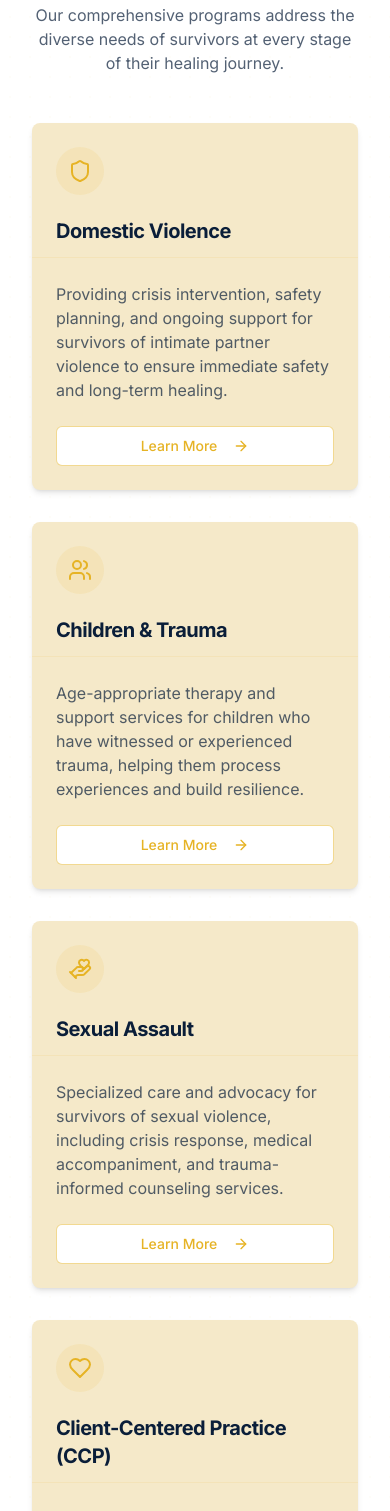
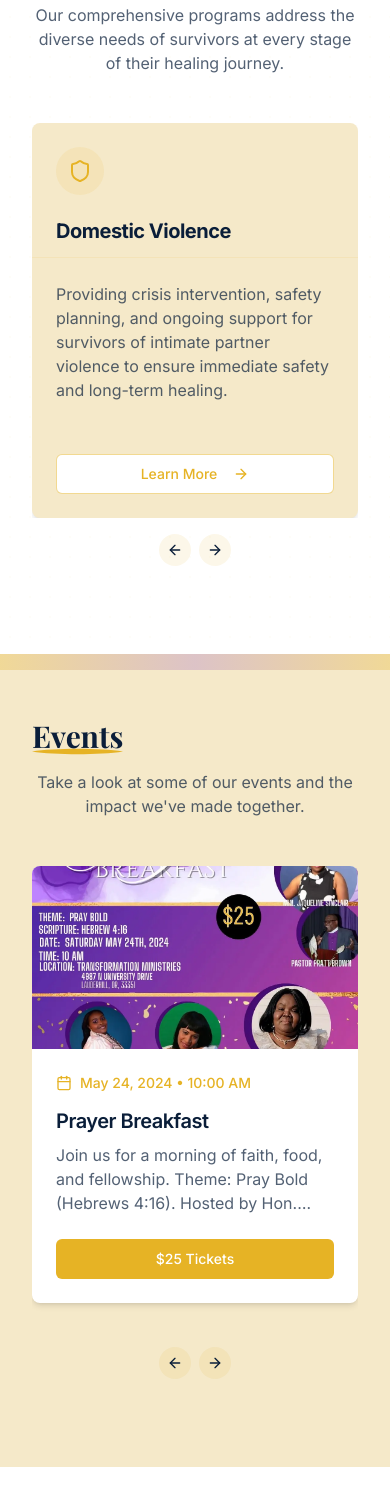
Before and after one commit to RDJ00/tr-inc, a Next.js app: page / in a window 390 px wide. Shown: the part 2260-3771 px from the top of the page. Built offline with nearby package versions, Linux system fonts and the light colour scheme.

Commit message:
Implement mobile responsive carousels for What We Do and Events sections, optimize volunteer section

```diff
--- a/app/page.tsx
+++ b/app/page.tsx
@@ -14,6 +14,13 @@ import { motion } from "framer-motion"
 import { ProjectCard } from "@/components/project-card"
 import { FormEvent, useState } from "react"
 import { VolunteerModal } from "@/components/volunteer-modal"
+import {
+  Carousel,
+  CarouselContent,
+  CarouselItem,
+  CarouselNext,
+  CarouselPrevious
+} from "@/components/ui/carousel"
 
 export default function Home() {
   const [formSubmitted, setFormSubmitted] = useState(false);
@@ -234,7 +241,98 @@ export default function Home() {
             <p className="text-center text-navy/70 max-w-2xl mx-auto mb-12">
               Our comprehensive programs address the diverse needs of survivors at every stage of their healing journey.
             </p>
-            <div className="grid sm:grid-cols-2 lg:grid-cols-3 gap-8">
+
+            {/* Mobile view carousel (visible only on small screens) */}
+            <div className="block sm:hidden mb-6 relative">
+              <Carousel
+                opts={{
+                  align: "start",
+                  loop: true,
+                }}
+              >
+                <CarouselContent>
+                  {[
+                    {
+                      title: "Domestic Violence",
+                      description:
+                        "Providing crisis intervention, safety planning, and ongoing support for survivors of intimate partner violence to ensure immediate safety and long-term healing.",
+                      icon: <Shield className="h-6 w-6 text-gold" />,
+                      link: "/domestic-violence",
+                      delay: 0.1
+                    },
+                    {
+                      title: "Children & Trauma",
+                      description:
+                        "Age-appropriate therapy and support services for children who have witnessed or experienced trauma, helping them process experiences and build resilience.",
+                      icon: <Users className="h-6 w-6 text-gold" />,
+                      link: "/children-trauma",
+                      delay: 0.2
+                    },
+                    {
+                      title: "Sexual Assault",
+                      description:
+                        "Specialized care and advocacy for survivors of sexual violence, including crisis response, medical accompaniment, and trauma-informed counseling services.",
+                      icon: <HandHeart className="h-6 w-6 text-gold" />,
+                      link: "/sexual-assault",
+                      delay: 0.3
+                    },
+                    {
+                      title: "Client-Centered Practice (CCP)",
+                      description:
+                        "Individualized support plans that honor each survivor's unique needs, choices, and healing journey, ensuring every person feels heard, valued, and empowered.",
+                      icon: <Heart className="h-6 w-6 text-gold" />,
+                      link: "/client-centered-practice",
+                      delay: 0.4
+                    },
+                    {
+                      title: "Awareness & Action",
+                      description:
+                        "Community education and prevention programs aimed at ending the cycle of violence through increased awareness, bystander intervention, and systemic change.",
+                      icon: <Megaphone className="h-6 w-6 text-gold" />,
+                      link: "/awareness-and-action",
+                      delay: 0.5
+                    },
+                  ].map((program, index) => (
+                    <CarouselItem key={index} className="md:basis-1/2 lg:basis-1/3">
+                      <Card
+                        className="border-none shadow-md overflow-hidden hover:shadow-xl transition-all duration-300 hover:-translate-y-2 bg-tan-light h-full flex flex-col"
+                      >
+                        <CardHeader className="pb-3 border-b border-gold/10">
+                          <div className="w-12 h-12 rounded-full bg-gold/10 flex items-center justify-center mb-4">
+                            {program.icon}
+                          </div>
+                          <CardTitle className="text-xl text-navy font-bold">{program.title}</CardTitle>
+                        </CardHeader>
+                        <CardContent className="py-6 flex-grow">
+                          <p className="text-navy/70">{program.description}</p>
+                        </CardContent>
+                        <CardFooter className="pt-0">
+                          <Button
+                            variant="outline"
+                            className="w-full border-gold/50 text-gold hover:bg-gold hover:text-white hover:border-gold transition-all duration-300"
+                            asChild
+                          >
+                            <Link
+                              href={program.link}
+                              className="flex items-center justify-center"
+                            >
+                              Learn More <ArrowRight className="ml-2 h-4 w-4 transition-transform group-hover:translate-x-1" />
+                            </Link>
+                          </Button>
+                        </CardFooter>
+                      </Card>
+                    </CarouselItem>
+                  ))}
+                </CarouselContent>
+                <div className="flex justify-center mt-4">
+                  <CarouselPrevious className="relative -left-0 top-0 translate-y-0 bg-gold/10 hover:bg-gold/20 border-0 text-navy static mr-2" />
+                  <CarouselNext className="relative -right-0 top-0 translate-y-0 bg-gold/10 hover:bg-gold/20 border-0 text-navy static" />
+                </div>
+              </Carousel>
+            </div>
+
+            {/* Desktop view grid (hidden on small screens) */}
+            <div className="hidden sm:grid sm:grid-cols-2 lg:grid-cols-3 gap-8">
               {[
                 {
                   title: "Domestic Violence",
@@ -331,7 +429,65 @@ export default function Home() {
             <p className="text-center text-navy/70 max-w-2xl mx-auto mb-12">
               Take a look at some of our events and the impact we've made together.
             </p>
-            <div className="grid grid-cols-1 sm:grid-cols-2 lg:grid-cols-3 gap-6">
+
+            {/* Mobile Events Carousel */}
+            <div className="block sm:hidden mb-6">
+              <Carousel
+                opts={{
+                  align: "center",
+                  loop: true,
+                }}
+              >
+                <CarouselContent>
+                  {[
+                    {
+                      title: "Prayer Breakfast",
+                      description: "Join us for a morning of faith, food, and fellowship. Theme: Pray Bold (Hebrews 4:16). Hosted by Hon. Jaqueline Sinclaire & Pastor Pratt Brown, with Apostle Dr. K. Lyle, Prophetess Sausha McDonald, and Guest Speaker Apostle Margaret Thompson. $25 entry. Location: Transformation Ministries, 4987 N University Drive, Lauderhill, FL 33351.",
+                      image: "/events/webp/prayer-breakfast-flyer.webp",
+                      date: "May 24, 2024",
+                      time: "10:00 AM",
+                      buttonText: "$25 Tickets",
+                      buttonLink: "#",
+                    },
+                    {
+                      title: "Touch & Restored 6th Anniversary: Broken But Not Beyond Repair",
+                      description: "Touch & Restored 6th Anniversary: 'Broken But Not Beyond Repair' Women Empowerment Conference. Join host Jacqueline Sinclair, Apostle Margaret Thompson, Rev. Maria Hinds, Lady Yvonne Shirley, Pastor K. Lyle, and Evangelist Marcia Baker for an inspiring celebration of healing and empowerment. Romans 8:28.",
+                      image: "/events/webp/touch-and-restored-flyer.webp",
+                      date: "January 24, 2025",
+                      buttonText: "Event Details",
+                      buttonLink: "#",
+                    },
+                    {
+                      title: "Ladies in HAT Back to School Fundraiser",
+                      description: "Our elegant fundraising event featured a fashion show, raffles, and prizes for best hats, bringing the community together to support children affected by domestic violence. Attendees enjoyed an afternoon of style and philanthropy, with all proceeds providing essential school supplies and resources to help children start the academic year with confidence and the tools needed to succeed.",
+                      image: "/events/webp/ladies-in-hat-flyer.webp",
+                      date: "August 3, 2024",
+                      buttonText: "Event Details",
+                      buttonLink: "#",
+                    },
+                  ].map((event, index) => (
+                    <CarouselItem key={index} className="basis-full">
+                      <ProjectCard
+                        title={event.title}
+                        description={event.description}
+                        image={event.image}
+                        date={event.date}
+                        time={event.time}
+                        buttonText={event.buttonText}
+                        buttonLink={event.buttonLink}
+                      />
+                    </CarouselItem>
+                  ))}
+                </CarouselContent>
+                <div className="flex justify-center mt-4">
+                  <CarouselPrevious className="relative -left-0 top-0 translate-y-0 bg-gold/10 hover:bg-gold/20 border-0 text-navy static mr-2" />
+                  <CarouselNext className="relative -right-0 top-0 translate-y-0 bg-gold/10 hover:bg-gold/20 border-0 text-navy static" />
+                </div>
+              </Carousel>
+            </div>
+
+            {/* Desktop Events Grid */}
+            <div className="hidden sm:grid sm:grid-cols-2 lg:grid-cols-3 gap-6">
               {[
                 {
                   title: "Prayer Breakfast",
--- a/components/volunteer-cta.tsx
+++ b/components/volunteer-cta.tsx
@@ -51,39 +51,39 @@ export function VolunteerCTA() {
   ]
 
   return (
-    <div className="bg-tan p-8 md:p-12 rounded-xl shadow-lg relative overflow-hidden">
+    <div className="bg-tan p-4 md:p-8 lg:p-12 rounded-xl shadow-lg relative overflow-hidden">
       {/* Decorative elements */}
       <div className="absolute top-0 right-0 w-40 h-40 bg-purple/10 rounded-full -translate-y-1/2 translate-x-1/2"></div>
       <div className="absolute bottom-0 left-0 w-60 h-60 bg-gold/10 rounded-full translate-y-1/2 -translate-x-1/2"></div>
 
       <div className="relative z-10 max-w-5xl mx-auto">
-        <div className="text-center mb-10">
-          <h2 className="text-3xl font-bold mb-4 text-navy relative inline-block brush-stroke">
+        <div className="text-center mb-6 md:mb-10">
+          <h2 className="text-2xl md:text-3xl font-bold mb-2 md:mb-4 text-navy relative inline-block brush-stroke">
             Join Our Volunteer Team
           </h2>
-          <p className="text-navy/70 max-w-2xl mx-auto">
+          <p className="text-sm md:text-base text-navy/70 max-w-2xl mx-auto">
             Our volunteers are the heart of our organization. We offer a variety of volunteer opportunities that match
             different skills, interests, and availability.
           </p>
         </div>
 
-        <div className="grid md:grid-cols-5 gap-8">
-          <div className="md:col-span-2">
-            <div className="relative h-full rounded-lg overflow-hidden shadow-md">
+        <div className="grid md:grid-cols-5 gap-4 md:gap-8">
+          <div className="md:col-span-2 order-2 md:order-1">
+            <div className="relative h-[200px] md:h-full rounded-lg overflow-hidden shadow-md">
               <Image
-                src="/placeholder.svg?height=600&width=400"
+                src="/webp/volunteer.webp"
                 alt="Volunteers working together"
                 fill
                 className="object-cover"
               />
               <div className="absolute inset-0 bg-gradient-to-t from-navy/70 to-transparent"></div>
-              <div className="absolute bottom-0 left-0 right-0 p-6">
-                <div className="bg-white/90 p-4 rounded-lg">
-                  <div className="flex items-center gap-2 text-gold mb-2">
-                    <Calendar className="h-4 w-4" />
-                    <span className="text-sm font-medium">Next Training: June 15, 2025</span>
+              <div className="absolute bottom-0 left-0 right-0 p-4 md:p-6">
+                <div className="bg-white/90 p-3 md:p-4 rounded-lg">
+                  <div className="flex items-center gap-2 text-gold mb-1 md:mb-2">
+                    <Calendar className="h-3 w-3 md:h-4 md:w-4" />
+                    <span className="text-xs md:text-sm font-medium">Next Training: June 15, 2025</span>
                   </div>
-                  <p className="text-navy/80 text-sm">
+                  <p className="text-xs md:text-sm text-navy/80">
                     All new volunteers receive comprehensive training to prepare them for their role.
                   </p>
                 </div>
@@ -91,14 +91,14 @@ export function VolunteerCTA() {
             </div>
           </div>
 
-          <div className="md:col-span-3">
-            <div className="bg-white rounded-lg shadow-md p-6">
-              <div className="flex border-b border-tan mb-6">
+          <div className="md:col-span-3 order-1 md:order-2">
+            <div className="bg-white rounded-lg shadow-md p-4 md:p-6">
+              <div className="flex overflow-x-auto scrollbar-thin scrollbar-thumb-gold/20 border-b border-tan mb-4 md:mb-6">
                 {tabs.map((tab) => (
                   <button
                     key={tab.id}
                     onClick={() => setActiveTab(tab.id as any)}
-                    className={`flex items-center gap-2 px-4 py-3 font-medium text-sm transition-colors relative ${
+                    className={`flex items-center gap-1 md:gap-2 px-2 md:px-4 py-2 md:py-3 font-medium text-xs md:text-sm whitespace-nowrap transition-colors relative ${
                       activeTab === tab.id ? "text-gold" : "text-navy/60 hover:text-navy"
                     }`}
                   >
@@ -109,15 +109,15 @@ export function VolunteerCTA() {
                 ))}
               </div>
 
-              <div className="min-h-[300px]">
+              <div className="min-h-[250px] md:min-h-[300px]">
                 {activeTab === "opportunities" && (
-                  <div className="space-y-4">
-                    <h3 className="text-lg font-medium text-navy mb-4">Volunteer Opportunities</h3>
-                    <div className="grid sm:grid-cols-2 gap-4">
+                  <div className="space-y-3 md:space-y-4">
+                    <h3 className="text-base md:text-lg font-medium text-navy mb-2 md:mb-4">Volunteer Opportunities</h3>
+                    <div className="grid grid-cols-1 sm:grid-cols-2 gap-3 md:gap-4">
                       {opportunities.map((opportunity, index) => (
-                        <div key={index} className="bg-tan-light p-4 rounded-lg">
-                          <h4 className="font-medium text-navy">{opportunity.title}</h4>
-                          <p className="text-sm text-navy/70 mt-1">{opportunity.description}</p>
+                        <div key={index} className="bg-tan-light p-3 md:p-4 rounded-lg">
+                          <h4 className="font-medium text-sm md:text-base text-navy">{opportunity.title}</h4>
+                          <p className="text-xs md:text-sm text-navy/70 mt-1">{opportunity.description}</p>
                         </div>
                       ))}
                     </div>
@@ -126,14 +126,14 @@ export function VolunteerCTA() {
 
                 {activeTab === "benefits" && (
                   <div>
-                    <h3 className="text-lg font-medium text-navy mb-4">Volunteer Benefits</h3>
-                    <ul className="space-y-3">
+                    <h3 className="text-base md:text-lg font-medium text-navy mb-2 md:mb-4">Volunteer Benefits</h3>
+                    <ul className="space-y-2 md:space-y-3">
                       {benefits.map((benefit, index) => (
-                        <li key={index} className="flex items-start gap-3">
-                          <div className="w-5 h-5 rounded-full bg-gold/20 flex items-center justify-center flex-shrink-0 mt-0.5">
-                            <Check className="h-3 w-3 text-gold" />
+                        <li key={index} className="flex items-start gap-2 md:gap-3">
+                          <div className="w-4 h-4 md:w-5 md:h-5 rounded-full bg-gold/20 flex items-center justify-center flex-shrink-0 mt-0.5">
+                            <Check className="h-2 w-2 md:h-3 md:w-3 text-gold" />
                           </div>
-                          <span className="text-navy/80">{benefit}</span>
+                          <span className="text-xs md:text-sm text-navy/80">{benefit}</span>
                         </li>
                       ))}
                     </ul>
@@ -142,14 +142,14 @@ export function VolunteerCTA() {
 
                 {activeTab === "requirements" && (
                   <div>
-                    <h3 className="text-lg font-medium text-navy mb-4">Volunteer Requirements</h3>
-                    <ul className="space-y-3">
+                    <h3 className="text-base md:text-lg font-medium text-navy mb-2 md:mb-4">Volunteer Requirements</h3>
+                    <ul className="space-y-2 md:space-y-3">
                       {requirements.map((requirement, index) => (
-                        <li key={index} className="flex items-start gap-3">
-                          <div className="w-5 h-5 rounded-full bg-purple/20 flex items-center justify-center flex-shrink-0 mt-0.5">
-                            <Check className="h-3 w-3 text-purple" />
+                        <li key={index} className="flex items-start gap-2 md:gap-3">
+                          <div className="w-4 h-4 md:w-5 md:h-5 rounded-full bg-purple/20 flex items-center justify-center flex-shrink-0 mt-0.5">
+                            <Check className="h-2 w-2 md:h-3 md:w-3 text-purple" />
                           </div>
-                          <span className="text-navy/80">{requirement}</span>
+                          <span className="text-xs md:text-sm text-navy/80">{requirement}</span>
                         </li>
                       ))}
                     </ul>
@@ -157,14 +157,14 @@ export function VolunteerCTA() {
                 )}
               </div>
 
-              <div className="mt-8 text-center">
+              <div className="mt-4 md:mt-8 text-center">
                 <VolunteerModal>
-                  <Button className="bg-purple hover:bg-purple-dark text-white px-8 py-6 text-lg font-medium rounded-md transition-all duration-300 hover:shadow-lg">
-                    <Users className="mr-2 h-5 w-5" />
+                  <Button className="bg-purple hover:bg-purple-dark text-white px-6 py-2 md:px-8 md:py-6 text-sm md:text-lg font-medium rounded-md transition-all duration-300 hover:shadow-lg">
+                    <Users className="mr-2 h-4 w-4 md:h-5 md:w-5" />
                     Apply to Volunteer
                   </Button>
                 </VolunteerModal>
-                <p className="text-xs text-navy/60 mt-2">
+                <p className="text-[10px] md:text-xs text-navy/60 mt-2">
                   Applications are reviewed on a rolling basis. We'll contact you within 5 business days.
                 </p>
               </div>
```
Also changed, not shown: 2 other files (tests, documents, lock files or other folders).
